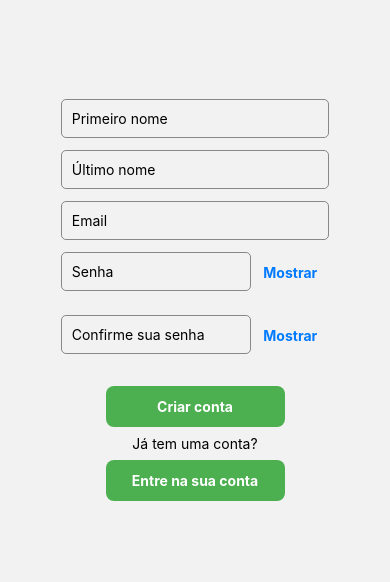
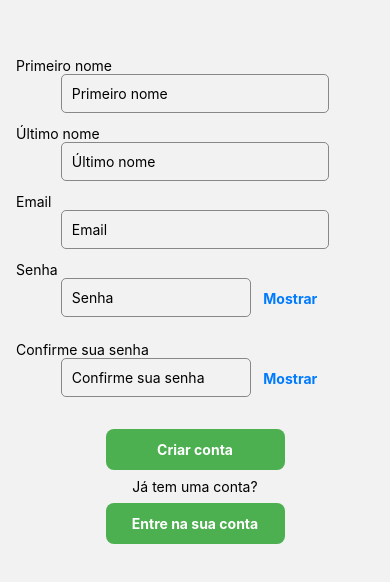
Before and after one commit to Ivnmendes/eco-map.frontend, a React Native app in the folder eco_map_app/: screen /Register in a window 390 px wide. Shown: the part 118-700 px from the top of the page. Built offline with nearby package versions, Linux system fonts and the light colour scheme; no server answers.

Commit message:
Labels adicionados nos input texts

```diff
--- a/eco_map_app/screens/HomeScreen.js
+++ b/eco_map_app/screens/HomeScreen.js
@@ -14,7 +14,7 @@ export default function HomeScreen({ navigation }) {
             const access = await getAccessToken();
             const refresh = await getRefreshToken();
 
-            const response = await axios.post(
+            await axios.post(
                 `${API_URL}/accounts/logout/`,
                 { refresh },
                 {
--- a/eco_map_app/screens/LoginScreen.js
+++ b/eco_map_app/screens/LoginScreen.js
@@ -50,6 +50,9 @@ export default function LoginScreen({ navigation }) {
 
     return (
         <View style={styles.container}>
+            <View style={styles.labelContainer}>
+                <Text style={styles.label}>Email</Text>
+            </View>
             <TextInput
                 placeholder="Email"
                 value={email}
@@ -58,6 +61,9 @@ export default function LoginScreen({ navigation }) {
                 keyboardType="email-address"
                 autoCapitalize="none"
             />
+            <View style={styles.labelContainer}>
+                <Text style={styles.label}>Senha</Text>
+            </View>
             <TextInput
                 placeholder="Senha"
                 value={password}
@@ -93,8 +99,12 @@ const styles = StyleSheet.create({
         justifyContent: 'center',
         padding: 16
     },
+    labelContainer: {
+        alignSelf: 'flex-start',
+        marginLeft: '55'
+    },
     input: {
-        width: '95%',
+        width: '75%',
         borderWidth: 1,
         borderColor: '#888',
         marginBottom: 12,
@@ -106,7 +116,7 @@ const styles = StyleSheet.create({
         color: 'red'
     },
     customButton: {
-        width: '70%',
+        width: '50%',
         backgroundColor: '#4CAF50',
         padding: 12,
         borderRadius: 8,
--- a/eco_map_app/screens/RegisterScreen.js
+++ b/eco_map_app/screens/RegisterScreen.js
@@ -65,20 +65,27 @@ export default function LoginScreen({ navigation }) {
 
     return (
         <View style={styles.container}>
+            <View style={styles.labelContainer}>
+                <Text style={styles.label}>Primeiro nome</Text>
+            </View>
             <TextInput
                 placeholder="Primeiro nome"
                 value={firstName}
                 onChangeText={setFirstName}
                 style={[styles.input, errors.firstName && styles.inputError]}
-                autoCapitalize="none"
             />
+            <View style={styles.labelContainer}>
+                <Text style={styles.label}>Último nome</Text>
+            </View>
             <TextInput
                 placeholder="Último nome"
                 value={lastName}
                 onChangeText={setLastName}
                 style={[styles.input, errors.lastName && styles.inputError]}
-                autoCapitalize="none"
             />
+            <View style={styles.labelContainer}>
+                <Text style={styles.label}>Email</Text>
+            </View>
             <TextInput
                 placeholder="Email"
                 value={email}
@@ -87,6 +94,9 @@ export default function LoginScreen({ navigation }) {
                 keyboardType="email-address"
                 autoCapitalize="none"
             />
+            <View style={styles.labelContainer}>
+                <Text style={styles.label}>Senha</Text>
+            </View>
             <View style={styles.passwordContainer}>
                 <TextInput
                     placeholder="Senha"
@@ -101,6 +111,9 @@ export default function LoginScreen({ navigation }) {
                 >
                 <Text style={styles.showButtonText}>{showPassword ? 'Ocultar' : 'Mostrar'}</Text>
                 </TouchableOpacity>
+            </View>
+            <View style={styles.labelContainer}>
+                <Text style={styles.label}>Confirme sua senha</Text>
             </View>
             <View style={styles.passwordContainer}>
                 <TextInput
@@ -146,6 +159,10 @@ const styles = StyleSheet.create({
         justifyContent: 'center',
         padding: 16,
     },
+    labelContainer: {
+        alignSelf: 'flex-start',
+        marginLeft: '55'
+    },
     input: {
         width: '75%',
         borderWidth: 1,
```
